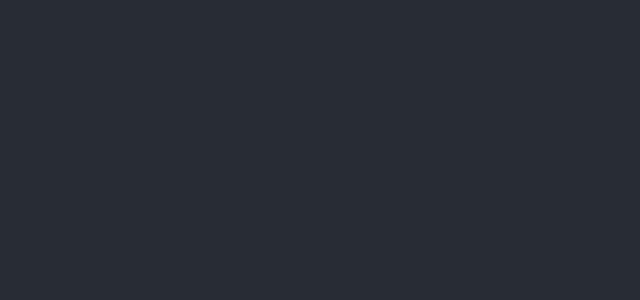
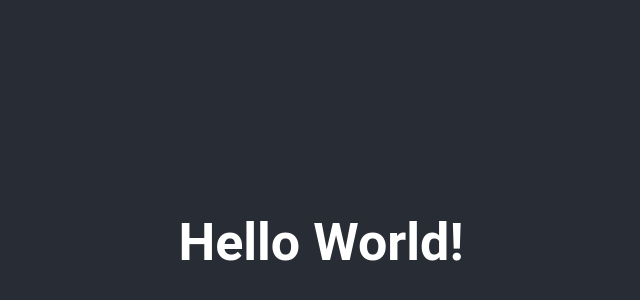
Before and after one commit to dkhatkin/JammingApp, a React (Create React App) app: page / in a window 1280 px wide. Shown: the part 158-458 px from the top of the page, without its empty margins (319-959 px from the left). Built offline with nearby package versions, Linux system fonts and the light colour scheme.

Commit message:
Add Hello World

```diff
--- a/src/App.js
+++ b/src/App.js
@@ -4,7 +4,7 @@
   return (
     <div className="App">
       <header className="App-header">
-
+        <h1>Hello World!</h1>
       </header>
     </div>
   );
```
